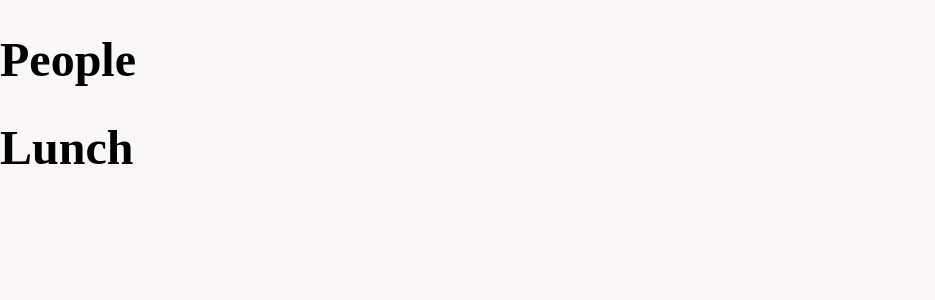
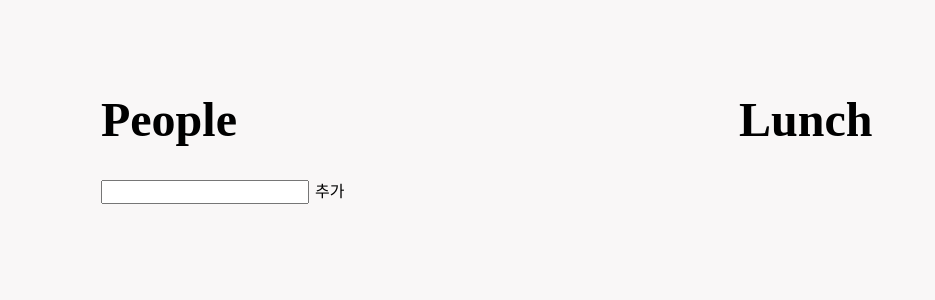
Before and after one commit to leeeya/Random-lunch-group, a React (Create React App) app: page / in a window 1280 px wide. Shown: the top 300 px of the page, without its empty margins (0-935 px from the left). Built offline with nearby package versions, Linux system fonts and the light colour scheme.

Commit message:
feat: add Input component and AsideBoard component

```diff
--- a/src/components/atoms/Button/index.tsx
+++ b/src/components/atoms/Button/index.tsx
@@ -1,23 +1,25 @@
-import React from 'react';
+import React, { ReactElement } from 'react';
 import styled from 'styled-components';
+import theme from '../../../styles/theme';
 
 interface ButtonProps {
   className?: string;
-  text: string;
-  onClick: () => void;
+  title: string;
+  onClick?: () => void;
 }
 
-const Button = ({
+const Button: React.FC<ButtonProps> = ({
   className = 'default-button',
-  text,
+  title,
   onClick,
-}: ButtonProps) => {
+}): ReactElement => {
   return (
     <StyledButton
       className={className}
       onClick={onClick}
+      theme={theme}
     >
-      {text}
+      {title}
     </StyledButton>
   );
 };
@@ -33,7 +35,7 @@ const StyledButton = styled.button`
     user-select: none;
     font-family: inherit;
     font-size: ${({ theme }) => theme.fontSize.medium};
-    color: ${({ theme }) => theme.color.black };
+    color: ${({ theme }) => theme.color.black};
     transition: all 0.2s;
 
     &:hover {
--- /dev/null
+++ b/src/components/atoms/Input/index.tsx
@@ -0,0 +1,28 @@
+import React, { ChangeEvent, ReactElement } from 'react';
+import styled from 'styled-components';
+
+interface InputProps {
+  className?: string;
+  value: string;
+  onChange: ({ target }: ChangeEvent<HTMLInputElement>) => void;
+}
+
+const Input: React.FC<InputProps> = ({
+  className = 'default-input',
+  onChange,
+}) :ReactElement => {
+  return (
+    <StyledInput
+      className={className}
+      onChange={onChange}
+    />
+  );
+};
+
+const StyledInput = styled.input`
+  .default-input {
+    width: 100%;
+  }
+`;
+
+export default Input;
--- /dev/null
+++ b/src/components/organisms/AsideBoard/index.tsx
@@ -0,0 +1,33 @@
+import React, { ChangeEvent, ReactElement, useEffect, useState } from 'react';
+import styled from 'styled-components';
+import Input from '../../atoms/Input';
+import Button from '../../atoms/Button';
+
+const AsideBoard: React.FC = (): ReactElement => {
+  const [name, setName] = useState('');
+
+  const handleNameInput = ({ target }:  ChangeEvent<HTMLInputElement>): void => {
+    setName(target.value);
+  };
+
+  const handleNameButton = () => {
+    console.log('create person');
+  };
+
+  return (
+    <div>
+      <h1>People</h1>
+      <Input
+        className='name-input'
+        value={name}
+        onChange={handleNameInput} />
+      <Button
+        className='add-button'
+        title='추가'
+        onClick={handleNameButton}
+      />
+    </div>
+  );
+};
+
+export default AsideBoard;
--- a/src/modules/lunch.tsx
+++ b/src/modules/lunch.tsx
@@ -2,6 +2,7 @@ import { createSlice } from '@reduxjs/toolkit';
 
 const initialState = {
   people: [],
+  isLoading: true,
 };
 
 const lunchSlice = createSlice({
--- a/src/pages/App/index.tsx
+++ b/src/pages/App/index.tsx
@@ -1,10 +1,12 @@
 import React, { ReactElement } from 'react';
 import { Route, Switch } from 'react-router-dom';
+import AsideBoard from '../../components/organisms/AsideBoard';
+import styled from 'styled-components';
 
 const App: React.FC = (): ReactElement => {
   return (
-    <>
-      <h1>People</h1>
+    <Wrapper>
+      <AsideBoard />
       <Switch>
         <Route exact path='/'>
           <h1>Lunch</h1>
@@ -13,8 +15,15 @@ const App: React.FC = (): ReactElement => {
           <h1>result</h1>
         </Route>
       </Switch>
-    </>
+    </Wrapper>
   );
 };
 
+const Wrapper = styled.div`
+  display: grid;
+  grid-template-columns: minmax(300px, 1fr) 2.5fr;
+  justify-items: center;
+  padding: 60px;
+`;
+
 export default App;
```
Also changed, not shown: src/components/atoms/Input/input.tsx (deleted, +0 -22 lines), 1 other file (tests, documents, lock files or other folders).
